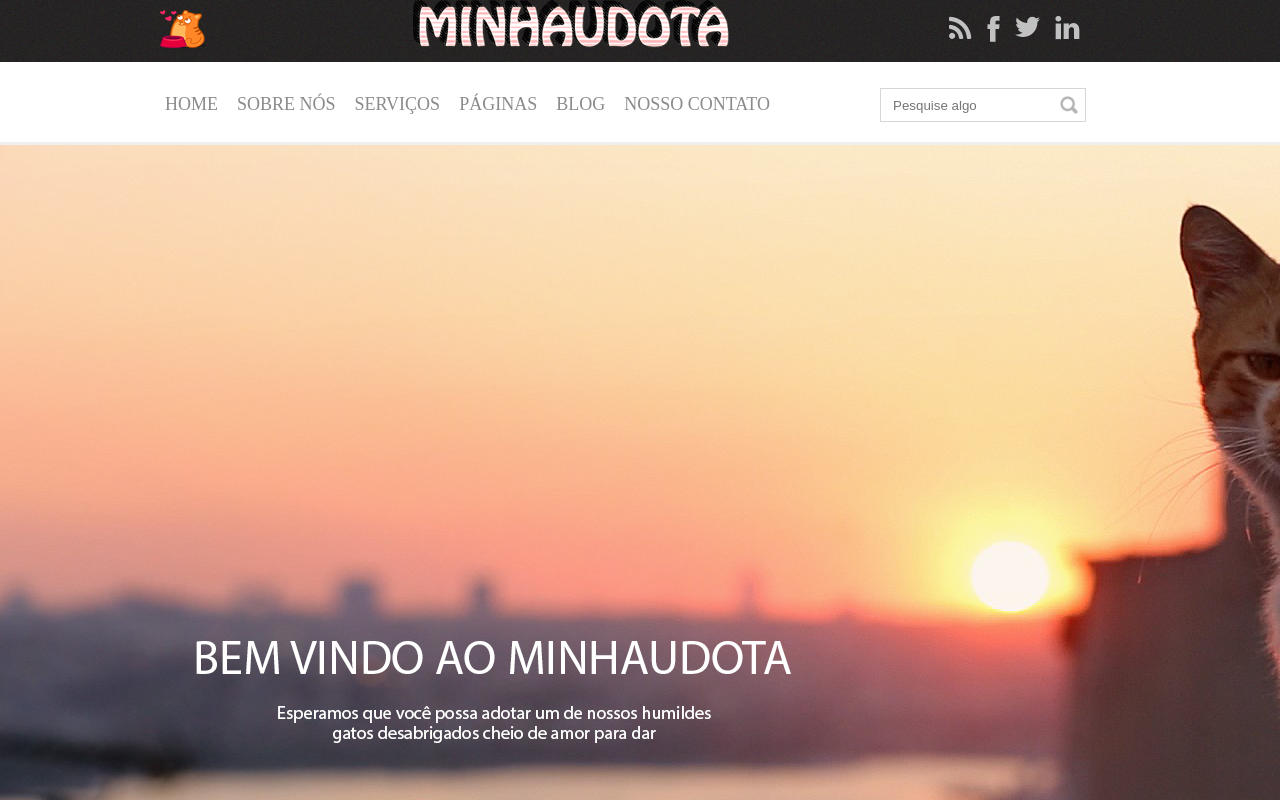
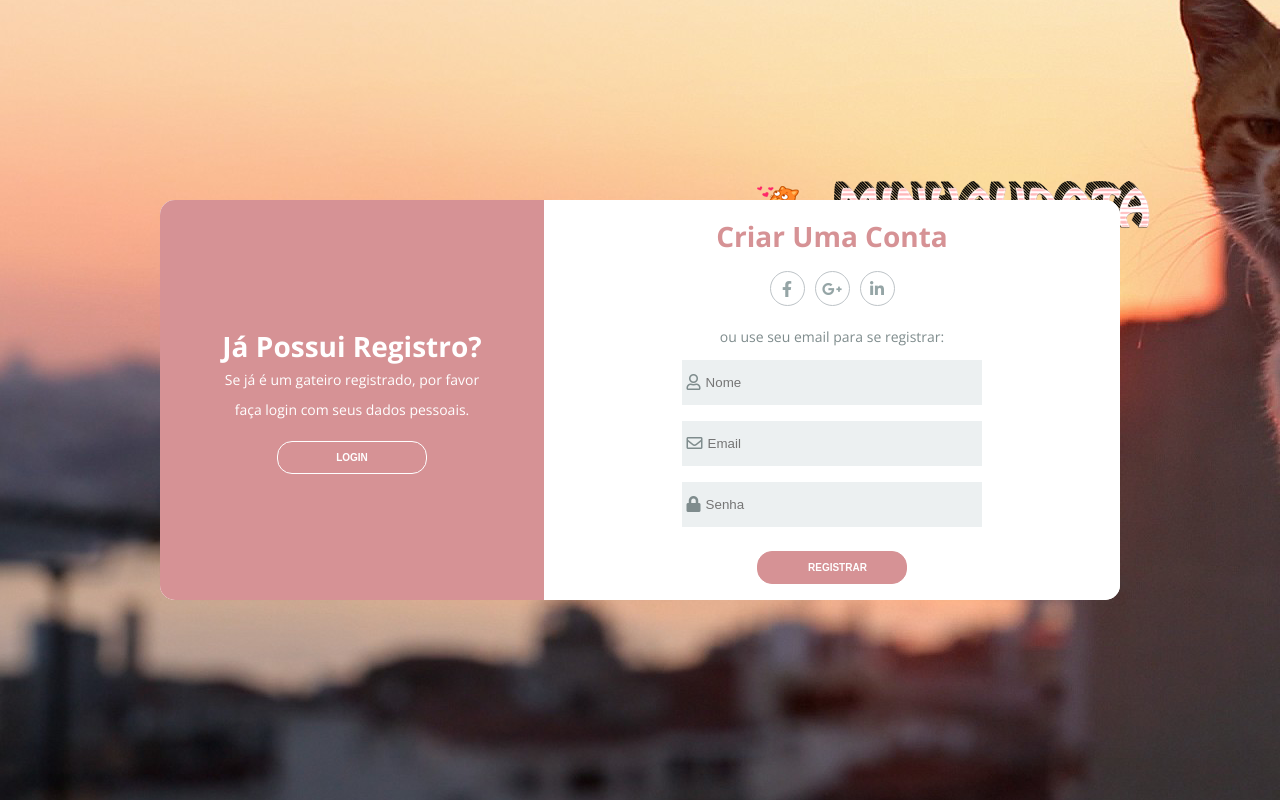
Before and after one commit to MauricioSuporte/Minhaudota, a website: page public/index.html in a window 1280 px wide. Shown: the top 800 px of the page. Drawn offline with nearby package versions, Linux system fonts and the light colour scheme.

Commit message:
Adiciona paginas html na pasta public

```diff
--- a/public/index.html
+++ b/public/index.html
@@ -1,155 +1,121 @@
 <!DOCTYPE html>
+<html lang="pt-br">
 
 <head>
-	<link rel="stylesheet" type="text/css" href="http://localhost:8000/css/main.css">
-	<title>Minhaudota</title>
+    <meta charset="UTF-8">
+    <meta name="viewport" content="width=device-width, initial-scale=1.0">
+    <meta http-equiv="X-UA-Compatible" content="ie=edge">
+    <title>Minhaudota Login</title>
+    <link rel="stylesheet" href="/css/loginstyle.css">
+    <link rel="stylesheet" href="https://use.fontawesome.com/releases/v5.8.2/css/all.css"
+        integrity="sha384-oS3vJWv+0UjzBfQzYUhtDYW+Pj2yciDJxpsK1OYPAYjqT085Qq/1cq5FLXAZQ7Ay" crossorigin="anonymous">
 </head>
 
 <body>
-	<header class="menu-principal">
-		<main>
-			<div class="header-1">
-				<div class="logo">
-					<img src="http://localhost:8000/img/logo.png" />
-				</div>
-				<div class="minhaudota">
-					<img src="http://localhost:8000/img/minhaudota.png" />
-				</div>
-				<div class="redes-sociais">
-					<ul>
-						<li><a href=""><img src="http://localhost:8000/img/in.png"></a></li>
-						<li><a href=""><img src="http://localhost:8000/img/tw.png"></a></li>
-						<li><a href=""><img src="http://localhost:8000/img/fb.png"></a></li>
-						<li><a href=""><img src="http://localhost:8000/img/rss.png"></a></li>
-					</ul>
-				</div>
-			</div>
-		</main>
-	</header>
-	<main class="col-100 menu-urls">
-		<div class="header-2">
-			<div class="menu">
-				<ul>
-					<li><a href="">Home</a></li>
-					<li><a href="">Sobre Nós</a></li>
-					<li><a href="">Serviços</a></li>
-					<li><a href="">Páginas</a></li>
-					<li><a href="">Blog</a></li>
-					<li><a href="">Nosso Contato</a></li>
-				</ul>
-			</div>
-			<div class="busca">
-				<input placeholder="Pesquise algo" type="text" />
-			</div>
-		</div>
-	</main>
-	<div class="col-100">
-		<div class="slider-principal">
-			<div><img src="http://localhost:8000/img/banner.png"></div>
-		</div>
-	</div>
-	<div class="col-100">
-		<div class="content texto-destaque">
-			<h1>ADOTE UM GATINHO</h1>
-			<p>O Minhaudota busca lares para gatos encontrados abandonados na UFMT e também
-				trabalha para conscientizar as pessoas sobre a importância da castração e posse responsável.</p>
-		</div>
-	</div>
-	<div class="col-100 bloco-imagens-texto">
-		<div class="content" style="margin-left: 25%; float: left;">
-			<div class="col-3 bloco-texto bloco-imagem">
-				<img src="http://localhost:8000/img/gato1.png">
-				<p><b>Jhon</b></p>
-				<p>Este gato fica no bloco IC
-				</p>
-			</div>
-			<div class="col-3 bloco-texto bloco-imagem">
-				<img src="http://localhost:8000/img/gato2.png">
-				<p><b>Marlon</b></p>
-				<p>Muito carinhoso
-				</p>
-			</div>
-			<div class="col-3 bloco-texto bloco-imagem">
-				<img src="http://localhost:8000/img/gato3.png">
-				<p><b>Francis</b></p>
-				<p>Atende pelo nome de francis
-				</p>
-			</div>
+    <div class="container">
+        <div class="content first-content">
+            <div class="first-column">
+                <h2 class="title title-primary">Já possui registro?</h2>
+                <p class="description description-primary">Se já é um gateiro registrado, por favor
+                    <p class="description description-primary">faça login com seus dados pessoais.</p>
+                    <button id="signin" class="btn btn-primary">login</button>
+            </div>
+            <div class="second-column">
+                <h2 class="title title-second">criar uma conta</h2>
+                <div class="social-media">
+                    <ul class="list-social-media">
+                        <a class="link-social-media" href="#">
+                            <li class="item-social-media">
+                                <i class="fab fa-facebook-f"></i>
+                            </li>
+                        </a>
+                        <a class="link-social-media" href="#">
+                            <li class="item-social-media">
+                                <i class="fab fa-google-plus-g"></i>
+                            </li>
+                        </a>
+                        <a class="link-social-media" href="#">
+                            <li class="item-social-media">
+                                <i class="fab fa-linkedin-in"></i>
+                            </li>
+                        </a>
+                    </ul>
+                </div><!-- rede social -->
+                <p class="description description-second">ou use seu email para se registrar:</p>
+                <form class="form">
+                    <label class="label-input" for="">
+                        <i class="far fa-user icon-modify"></i>
+                        <input type="text" placeholder="Nome">
+                    </label>
 
-			<div class="col-3 bloco-texto bloco-imagem">
-				<img src="http://localhost:8000/img/gato4.png">
-				<p><b>Blanson</b></p>
-				<p>Meio arisco
-				</p>
-			</div>
+                    <label class="label-input" for="">
+                        <i class="far fa-envelope icon-modify"></i>
+                        <input type="email" placeholder="Email">
+                    </label>
 
-			<div class="col-3 bloco-texto bloco-imagem">
-				<img src="http://localhost:8000/img/gato5.png">
-				<p><b>Fana</b></p>
-				<p>Bem dócil
-				</p>
-			</div>
-		</div>
-	</div>
-	<footer>
-		<div class="col-100 footer">
-			<div class="content">
-				<div class="col-4">
-					<h3><b>Gatos mais comentados</b></h3>
-					<p>Francis: Atende pelo nome de francis.</p>
-					<p class="clock">02/03/2020<p>
-							<p>Blanson: Meio arisco.</p>
-							<p class="clock">09/03/2020<p>
-				</div>
-				<div class="col-4">
-					<h3><b>Palavras-chave</b></h3>
-					<p>gatos adoção ufmt uf minhau pachano felino dócil ONG ajuda castrados racao
-						desabrigados carinhosos ariscos atentos espertos vira-lata SDR arranhadores
-					</p>
-				</div>
-				<div class="col-4">
-					<h3><b>Um pouco sobre nós</b></h3>
-					<p>O Minhaudota é um site em Protetores da UFMT
-						podem divulgar gatos para adoção. O projeto existia idealmente a muito tempo,
-						mas em 2020 foi criado o site para tal finalidade. Isso nos permite fazer
-						parcerias com pessoas de coração ajudado com o que poder para auxiliar nossos gatos abandonados.
-					</p>
-				</div>
-				<div class="col-4">
-					<h3><b>Nossos contatos</b></h3>
-					<p>Caso tenha interesse em algum gato, favor entrar em contato em algum de nossos
-						meios de comunicação abaixo, também estamos recebendo doações para manter
-						o site online e ajudar os animais desabrigados.
-					</p>
-					<p class="local">Cuiabá, MT<p>
-							<p class="emailico">minhaudota@email.com<p>
-									<p class="telefoneico">(65)-7070-7070<p>
-				</div>
-			</div>
-		</div>
-	</footer>
-	<div class="col-100 footer-2">
-		<div class="content">
-			<p>
-				Copyright 2020 · Todos os direitos reservados.
-			</p>
-		</div>
-	</div>
-</body>
-<html>
-
-<body>
-
-	<script src="https://www.gstatic.com/firebasejs/7.8.0/firebase-app.js"></script>
-	<script src="https://www.gstatic.com/firebasejs/7.8.0/firebase-firestore.js"></script>
-
-	<script>
+                    <label class="label-input" for="">
+                        <i class="fas fa-lock icon-modify"></i>
+                        <input type="password" placeholder="Senha">
+                    </label>
 
 
-	</script>
+                    <button class="btn btn-second">registrar</button>
+                </form>
+            </div><!-- segunda coluna -->
+        </div><!-- primeiro content -->
+        <div class="content second-content">
+            <div class="first-column">
+                <h2 class="title title-primary">não tem conta?</h2>
+                <p class="description description-primary">Registrar-se para dar um lar para</p>
+                <p class="description description-primary"> um lindo gatinho ou gatinha.</p>
+                <button id="signup" class="btn btn-primary">registrar</button>
+            </div>
+            <div class="second-column">
+                <h2 class="title title-second">logar com rede social</h2>
+                <div class="social-media">
+                    <ul class="list-social-media">
+                        <a class="link-social-media" href="#">
+                            <li class="item-social-media">
+                                <i class="fab fa-facebook-f"></i>
+                            </li>
+                        </a>
+                        <a class="link-social-media" href="#">
+                            <li class="item-social-media">
+                                <i class="fab fa-google-plus-g"></i>
+                            </li>
+                        </a>
+                        <a class="link-social-media" href="#">
+                            <li class="item-social-media">
+                                <i class="fab fa-linkedin-in"></i>
+                            </li>
+                        </a>
+                    </ul>
+                </div><!-- rede social -->
+                <p class="description description-second">ou use sua conta de email:</p>
+                <form class="form" method="GET" action="/inicio">
 
-	<h2> </h2>
+                    <label class="label-input" for="">
+                        <i class="far fa-envelope icon-modify"></i>
+                        <input type="email" placeholder="Email">
+                    </label>
 
+                    <label class="label-input" for="">
+                        <i class="fas fa-lock icon-modify"></i>
+                        <input type="password" placeholder="Senha">
+                    </label>
+
+                    <a class="password" href="#">esqueceu a senha?</a>
+                    <button class="btn btn-second" type="submit" onclick="redirectToInicio()">login</button>
+                </form>
+            </div><!-- segunda coluna -->
+        </div><!-- segundo-content -->
+    </div>
+    <script src="http://localhost:8000/js/login.js"></script>
+    <script type="text/javascript">
+        function redirectToInicio() {
+            window.location.href = "/inicio";
+        }
+    </script>
 </body>
 
 </html>
```
Also changed, not shown: public/inicio.html (added, +160 -0 lines).
